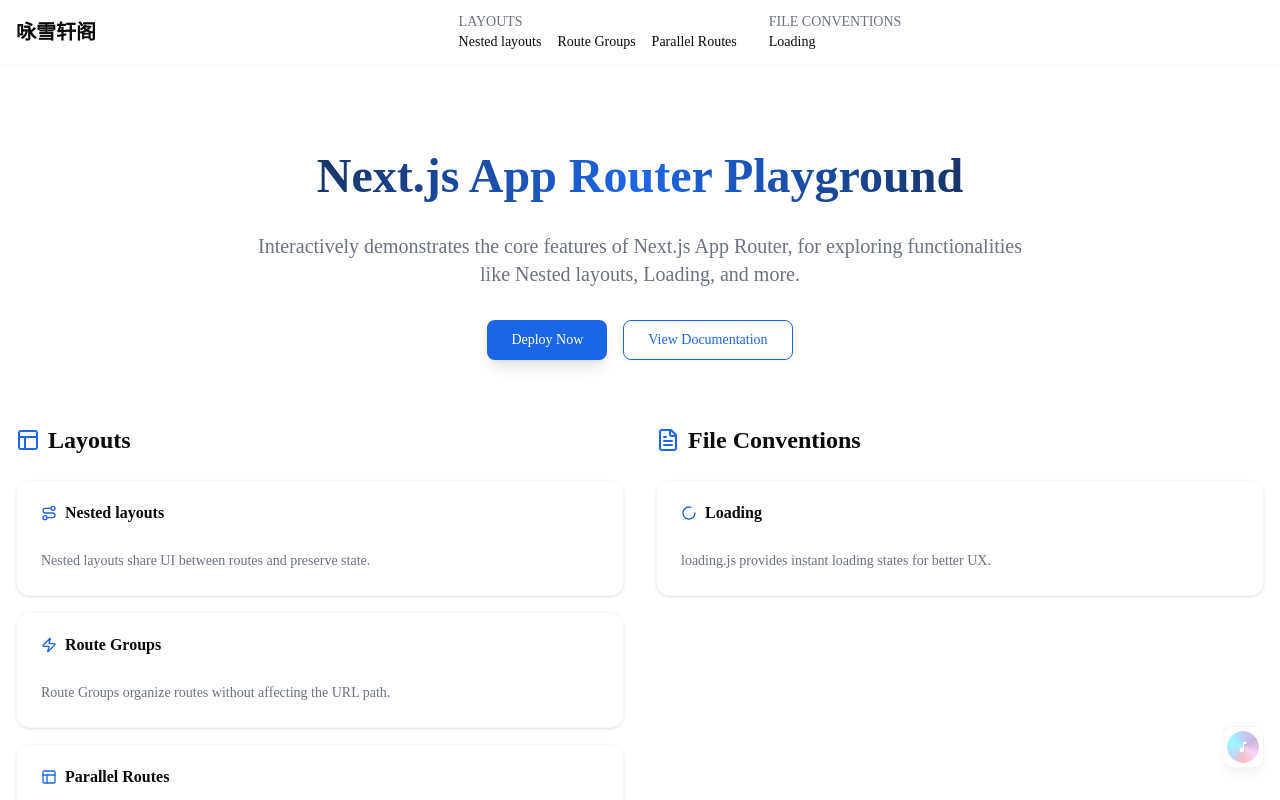
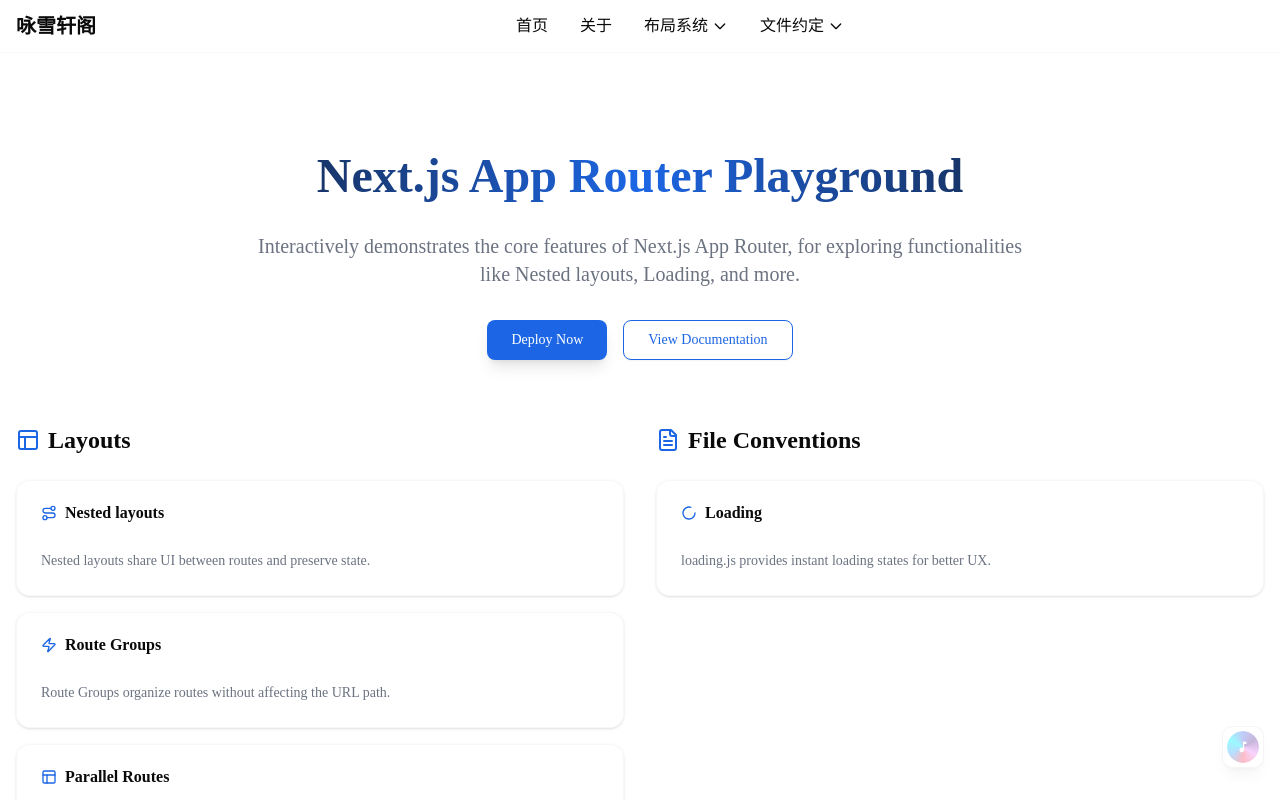
Before and after one commit to weiyuhl/next-app-router, a Next.js app: page / in a window 1280 px wide. Shown: the top 800 px of the page. Built offline with nearby package versions, Linux system fonts and the light colour scheme.

Commit message:
优化导航栏菜单：实现点击主标题展开子菜单功能，移除悬停效果，优化下拉菜单对齐

```diff
--- a/src/components/Header.tsx
+++ b/src/components/Header.tsx
@@ -7,6 +7,7 @@
 export default function Header() {
   const [isMobileMenuOpen, setIsMobileMenuOpen] = useState(false);
   const [isClient, setIsClient] = useState(false);
+  const [expandedGroups, setExpandedGroups] = useState<string[]>([]);
 
   useEffect(() => {
     // 标记客户端已挂载
@@ -17,19 +18,33 @@
     setIsMobileMenuOpen(!isMobileMenuOpen);
   };
 
+  const toggleGroup = (groupTitle: string) => {
+    setExpandedGroups(prev =>
+      prev.includes(groupTitle)
+        ? prev.filter(title => title !== groupTitle)
+        : [...prev, groupTitle]
+    );
+  };
+
+  // 添加首页和关于的独立链接
+  const staticLinks = [
+    { href: "/", label: "首页" },
+    { href: "/about", label: "关于" },
+  ];
+
   const navigationGroups = [
     {
-      title: "LAYOUTS",
+      title: "布局系统",
       links: [
-        { href: "/layouts/nested-layouts", label: "Nested layouts" },
-        { href: "/layouts/route-groups", label: "Route Groups" },
-        { href: "/layouts/parallel-routes", label: "Parallel Routes" },
+        { href: "/layouts/nested-layouts", label: "嵌套布局" },
+        { href: "/layouts/route-groups", label: "路由组" },
+        { href: "/layouts/parallel-routes", label: "并行路由" },
       ],
     },
     {
-      title: "FILE CONVENTIONS",
+      title: "文件约定",
       links: [
-        { href: "/file-conventions/loading", label: "Loading" },
+        { href: "/file-conventions/loading", label: "加载状态" },
       ],
     },
   ];
@@ -48,24 +63,56 @@
             </Link>
           </div>
 
-          {/* 居中菜单 */}
+          {/* 居中菜单 - 静态链接 + 可展开的导航组 */}
           <div className="flex items-center space-x-8">
+            {/* 静态链接 */}
+            {staticLinks.map((link) => (
+              <Link
+                key={link.href}
+                href={link.href}
+                className="text-foreground"
+              >
+                {link.label}
+              </Link>
+            ))}
+
+            {/* 可展开的导航组 */}
             {navigationGroups.map((group) => (
-              <div key={group.title} className="flex flex-col">
-                <span className="text-sm font-medium text-muted-foreground">
-                  {group.title}
-                </span>
-                <div className="flex space-x-4 text-sm">
+              <div key={group.title} className="relative inline-block">
+                <button
+                  onClick={() => toggleGroup(group.title)}
+                  className="flex items-center space-x-1 text-foreground whitespace-nowrap"
+                >
+                  <span>{group.title}</span>
+                  <svg
+                    className={`w-4 h-4 transition-transform ${
+                      expandedGroups.includes(group.title) ? 'rotate-180' : ''
+                    }`}
+                    fill="none"
+                    stroke="currentColor"
+                    viewBox="0 0 24 24"
+                  >
+                    <path strokeLinecap="round" strokeLinejoin="round" strokeWidth={2} d="M19 9l-7 7-7-7" />
+                  </svg>
+                </button>
+
+                {/* 下拉菜单 */}
+                {expandedGroups.includes(group.title) && (
+                  <div className="absolute top-full left-0 mt-2 bg-card border border-border/20 rounded-md shadow-lg z-50 min-w-full whitespace-nowrap">
+                    <div className="py-2">
                       {group.links.map((link) => (
                         <Link
                           key={link.href}
                           href={link.href}
-                      className="hover:text-primary transition-colors"
+                          className="block px-4 py-2 text-sm text-foreground"
+                          onClick={() => setExpandedGroups([])}
                         >
                           {link.label}
                         </Link>
                       ))}
                     </div>
+                  </div>
+                )}
               </div>
             ))}
           </div>
@@ -122,7 +169,7 @@
                       <Link
                         key={link.href}
                         href={link.href}
-                        className="block px-4 py-2 text-sm hover:text-primary hover:bg-accent rounded-md transition-colors"
+                        className="block px-4 py-2 text-sm text-foreground"
                         onClick={() => setIsMobileMenuOpen(false)}
                       >
                         {link.label}
```
Lines whose indentation alone changed are shown as unchanged.
